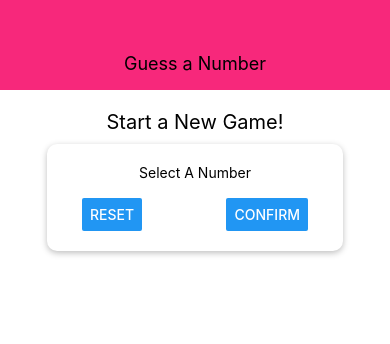
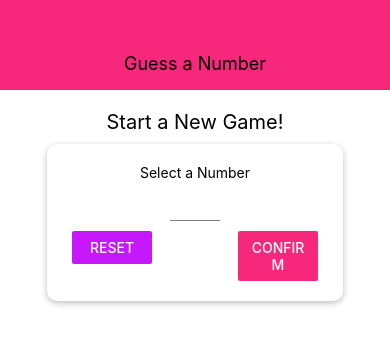
Before and after one commit to jose-Abel/guessTheNumber, a React Native app: screen / in a window 390 px wide. Shown: the top 344 px of the page. Built offline with nearby package versions, Linux system fonts and the light colour scheme.

Commit message:
Create the Input component, colors constants and display on the StartGameScreen

```diff
--- a/components/Card.js
+++ b/components/Card.js
@@ -1,25 +1,23 @@
 import React from 'react';
 import { View, StyleSheet } from 'react-native';
 
-const Card = (props) => {
+const Card = props => {
   return (
-    <View style={{...styles.card, ...props.style}}>
-      {props.children}
-    </View>
-  )
-}
+    <View style={{ ...styles.card, ...props.style }}>{props.children}</View>
+  );
+};
 
 const styles = StyleSheet.create({
   card: {
     shadowColor: 'black',
-    shadowOffset: { width: 0, height: 2},
+    shadowOffset: { width: 0, height: 2 },
     shadowRadius: 6,
     shadowOpacity: 0.26,
+    elevation: 8,
     backgroundColor: 'white',
-    elevation: 8,
     padding: 20,
     borderRadius: 10
-   }
-})
+  }
+});
 
 export default Card;
--- a/components/Header.js
+++ b/components/Header.js
@@ -1,5 +1,6 @@
 import React from 'react';
 import { View, Text, StyleSheet } from 'react-native';
+import Colors from '../constants/colors';
 
 const Header = props => {
 
@@ -10,7 +11,6 @@
             </Text>
         </View>
     )
-
 }
 
 const styles = StyleSheet.create({
@@ -18,7 +18,7 @@
         width: '100%',
         height: 90,
         paddingTop: 36,
-        backgroundColor: '#f7287b',
+        backgroundColor: Colors.primary,
         alignItems: "center",
         justifyContent: "center"
     },
--- /dev/null
+++ b/components/Input.js
@@ -0,0 +1,22 @@
+import React from 'react';
+
+import { TextInput, StyleSheet } from "react-native";
+
+const Input = props => {
+    return (
+    <TextInput {...props} style={{...styles.input, ...props.style}}>
+
+    </TextInput>
+    )
+}
+
+const styles = StyleSheet.create({
+    input: {
+        height: 30,
+        borderBottomColor: 'grey',
+        borderBottomWidth: 1,
+        marginVertical: 10
+    }
+});
+
+export default Input;
--- /dev/null
+++ b/constants/colors.js
@@ -0,0 +1,4 @@
+export default {
+    primary: '#f7287b',
+    accent: '#c717fc'
+}
--- a/screens/StartGameScreen.js
+++ b/screens/StartGameScreen.js
@@ -1,6 +1,9 @@
 import React from 'react';
 import { View, Text, StyleSheet, TextInput, Button } from 'react-native';
+
 import Card from '../components/Card';
+import Colors from '../constants/colors';
+import Input from '../components/Input';
 
 const StartGameScreen = props => {
   return (
@@ -8,30 +11,39 @@
       <Text style={styles.title}>Start a New Game!</Text>
 
       <Card style={styles.inputContainer}>
-                <Text>Select A Number</Text>
-
-                <TextInput />
+        <Text>Select a Number</Text>
+        <Input
+            blurOnSubmit autoCapitalize="none"
+            autoCorrect={false}
+            keyboardType="numeric"
+            maxLength={2}
+            style={styles.input}/>
 
         <View style={styles.buttonContainer}>
-                    <Button title="Reset" onPress={() => {}} />
-                    <Button title="Confirm" onPress={() => {}} />
+
+          <View style={styles.button}>
+            <Button title="Reset" onPress={() => {}} color={Colors.accent} />
+          </View>
+
+          <View style={styles.button}>
+            <Button title="Confirm" onPress={() => {}} color={Colors.primary} />
+          </View>
+
         </View>
       </Card>
     </View>
-    )
-}
+  );
+};
 
 const styles = StyleSheet.create({
   screen: {
     flex: 1,
     padding: 10,
-        alignItems: 'center',
-        justifyContent: "flex-start"
+    alignItems: 'center'
   },
   title: {
     fontSize: 20,
-        marginVertical: 10,
-
+    marginVertical: 10
   },
   inputContainer: {
     width: 300,
@@ -42,7 +54,14 @@
     flexDirection: 'row',
     width: '100%',
     justifyContent: 'space-between',
-        paddingHorizontal: 15
+    paddingHorizontal: 5
+  },
+  button: {
+    width: 80
+  },
+  input: {
+      width: 50,
+      textAlign: 'center'
   }
 });
 
```
Lines whose indentation alone changed are shown as unchanged.
